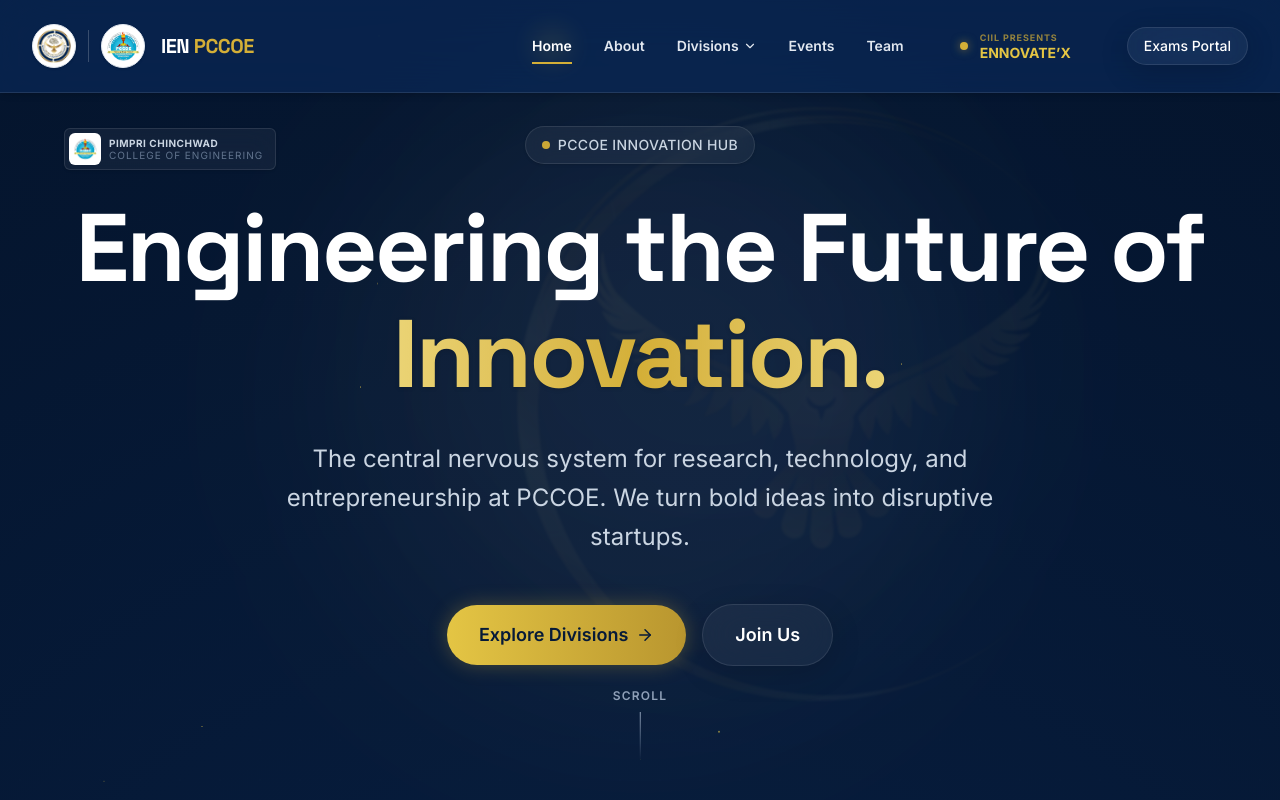
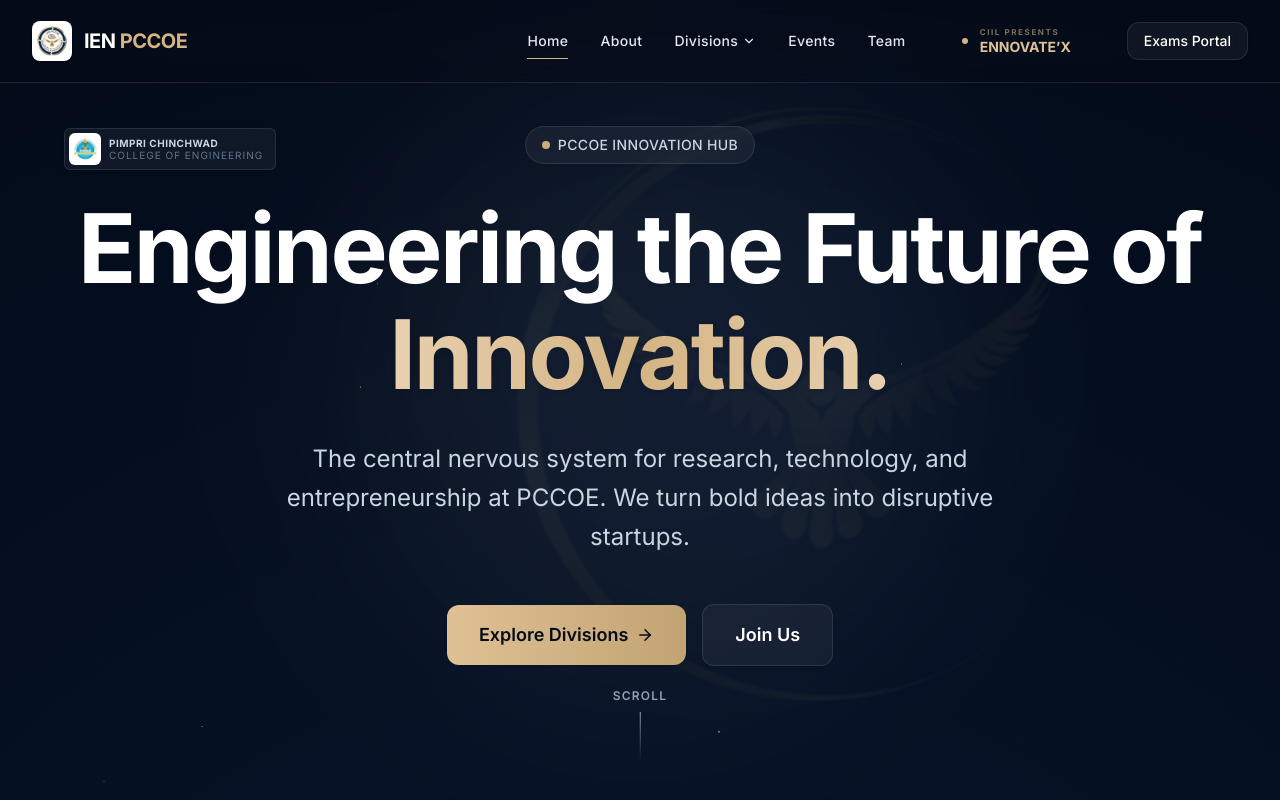
Before and after one commit to harshkaranje07/ien-club, a React (Vite) app in the folder frontend/: page / in a window 1280 px wide. Shown: the top 800 px of the page. Built offline with nearby package versions, Linux system fonts and the light colour scheme.

Commit message:
Refined UI theme: premium navbar, typography, gold-blue tone adjustments, performance optimization

```diff
--- a/frontend/src/components/layout/Navbar.tsx
+++ b/frontend/src/components/layout/Navbar.tsx
@@ -48,10 +48,10 @@
   const shouldAnimate = !prefersReducedMotion && !isMobile;
 
   const navClass = scrolled
-    ? `bg-navy-900/80 ${isMobile ? 'backdrop-blur-md' : 'backdrop-blur-xl'} border-b border-white/10 shadow-lg py-3`
-    : `bg-navy-900/60 ${isMobile ? 'backdrop-blur-md' : 'backdrop-blur-xl'} border-b border-white/10 shadow-md py-6`;
+    ? `bg-navy-950/80 backdrop-blur-md border-b border-white/10 shadow-sm py-3`
+    : `bg-navy-950/40 backdrop-blur-md border-b border-white/10 py-5`;
 
-  const linkClass = 'text-slate-200 hover:text-white';
+  const linkClass = 'text-slate-200 hover:text-gold-400 transition-colors duration-300 tracking-wide';
 
   const logoTextClass = 'text-white';
 
@@ -60,9 +60,8 @@
       <div className="max-w-7xl mx-auto px-4 sm:px-6 lg:px-8">
         <div className="flex justify-between items-center">
           {/* Logo */}
-          <Link to="/" className="flex items-center gap-4 group">
-            <div className="flex items-center gap-3">
-              <div className={`rounded-full flex items-center justify-center overflow-hidden transition-all duration-500 ease-[cubic-bezier(0.22,1,0.36,1)] bg-white border border-slate-200 shadow-sm group-hover:shadow-md ${scrolled ? 'h-10 w-10' : 'h-11 w-11'}`}>
+          <Link to="/" className="flex items-center gap-3 group">
+            <div className={`rounded-lg flex items-center justify-center overflow-hidden transition-all duration-500 ease-[cubic-bezier(0.22,1,0.36,1)] bg-white border border-white/10 shadow-sm ${scrolled ? 'h-9 w-9' : 'h-10 w-10'}`}>
               <img
                 src="/logo.png"
                 alt="IEN Logo"
@@ -71,18 +70,6 @@
                   (e.target as HTMLImageElement).src = 'https://picsum.photos/seed/ien/48/48';
                 }}
               />
-              </div>
-              <div className={`w-[1px] transition-all duration-500 ${scrolled ? 'h-6 bg-slate-300' : 'h-8 bg-white/20'}`} />
-              <div className={`rounded-full flex items-center justify-center overflow-hidden transition-all duration-500 ease-[cubic-bezier(0.22,1,0.36,1)] bg-white border border-slate-200 shadow-sm group-hover:shadow-md ${scrolled ? 'h-10 w-10' : 'h-11 w-11'}`}>
-                <img
-                  src="/college.png"
-                  alt="PCCOE Logo"
-                  className="w-full h-full object-contain p-1"
-                  onError={(e) => {
-                    (e.target as HTMLImageElement).src = 'https://picsum.photos/seed/pccoe/48/48';
-                  }}
-                />
-              </div>
             </div>
             <span className={`font-display font-bold tracking-tight transition-all duration-500 ease-[cubic-bezier(0.22,1,0.36,1)] ${logoTextClass} ${scrolled ? 'text-lg' : 'text-xl'}`}>
               IEN <span className="text-gold-500">PCCOE</span>
@@ -97,11 +84,10 @@
                 <Link
                   key={link.name}
                   to={link.path}
-                  className={`relative py-2 text-sm font-semibold transition-colors group ${linkClass} ${isActive ? 'text-white' : ''}`}
+                  className={`relative py-2 text-sm font-medium transition-colors group ${linkClass} ${isActive ? 'text-gold-400' : ''}`}
                 >
                   {link.name}
-                  <span className={`absolute left-0 bottom-0 w-full h-[2px] bg-gold-500 origin-left transition-transform duration-300 ease-out ${isActive ? 'scale-x-100' : 'scale-x-0 group-hover:scale-x-100'}`} />
-                  <span className={`absolute inset-0 bg-gold-400/20 blur-md rounded-full -z-10 opacity-0 transition-opacity duration-300 ${isActive ? 'opacity-50' : 'group-hover:opacity-100'}`} />
+                  <span className={`absolute left-0 bottom-0 w-full h-[1px] bg-gold-500 origin-left transition-transform duration-300 ease-out ${isActive ? 'scale-x-100' : 'scale-x-0 group-hover:scale-x-100'}`} />
                 </Link>
               );
             })}
@@ -112,27 +98,26 @@
               onMouseEnter={() => setActiveDropdown(true)}
               onMouseLeave={() => setActiveDropdown(false)}
             >
-              <button className={`relative flex items-center gap-1 text-sm font-semibold transition-colors py-2 group ${linkClass} ${location.pathname.startsWith('/divisions') ? 'text-white' : ''}`}>
+              <button className={`relative flex items-center gap-1 text-sm font-medium transition-colors py-2 group ${linkClass} ${location.pathname.startsWith('/divisions') ? 'text-gold-400' : ''}`}>
                 Divisions <ChevronDown size={14} className={`transition-transform duration-300 ${activeDropdown ? 'rotate-180' : ''}`} />
-                <span className={`absolute left-0 bottom-0 w-full h-[2px] bg-gold-500 origin-left transition-transform duration-300 ease-out ${activeDropdown || location.pathname.startsWith('/divisions') ? 'scale-x-100' : 'scale-x-0 group-hover:scale-x-100'}`} />
-                <span className={`absolute inset-0 bg-gold-400/20 blur-md rounded-full -z-10 opacity-0 transition-opacity duration-300 ${activeDropdown || location.pathname.startsWith('/divisions') ? 'opacity-50' : 'group-hover:opacity-100'}`} />
+                <span className={`absolute left-0 bottom-0 w-full h-[1px] bg-gold-500 origin-left transition-transform duration-300 ease-out ${activeDropdown || location.pathname.startsWith('/divisions') ? 'scale-x-100' : 'scale-x-0 group-hover:scale-x-100'}`} />
               </button>
 
               <AnimatePresence>
                 {activeDropdown && (
                   <motion.div
-                    initial={{ opacity: 0, y: 15, scale: 0.95 }}
+                    initial={{ opacity: 0, y: 10, scale: 0.98 }}
                     animate={{ opacity: 1, y: 0, scale: 1 }}
-                    exit={{ opacity: 0, y: 10, scale: 0.95 }}
+                    exit={{ opacity: 0, y: 5, scale: 0.98 }}
                     transition={{ duration: 0.2, ease: "easeOut" }}
                     className="absolute top-full left-1/2 -translate-x-1/2 pt-4 w-72"
                   >
-                    <div className={`backdrop-blur-xl rounded-2xl shadow-2xl border overflow-hidden p-2 ring-1 bg-navy-900/95 border-white/10 ring-white/5`}>
+                    <div className={`backdrop-blur-xl rounded-xl shadow-2xl border overflow-hidden p-2 bg-navy-950/95 border-white/10`}>
                       {divisions.map((div) => (
                         <Link
                           key={div.name}
                           to={div.path}
-                          className={`block p-4 rounded-xl transition-all duration-300 group hover:bg-white/5`}
+                          className={`block p-4 rounded-lg transition-all duration-300 group hover:bg-white/5`}
                         >
                           <div className={`font-display font-bold transition-colors mb-1 text-white group-hover:text-gold-400`}>
                             {div.name}
@@ -152,11 +137,10 @@
                 <Link
                   key={link.name}
                   to={link.path}
-                  className={`relative py-2 text-sm font-semibold transition-colors group ${linkClass} ${isActive ? 'text-white' : ''}`}
+                  className={`relative py-2 text-sm font-medium transition-colors group ${linkClass} ${isActive ? 'text-gold-400' : ''}`}
                 >
                   {link.name}
-                  <span className={`absolute left-0 bottom-0 w-full h-[2px] bg-gold-500 origin-left transition-transform duration-300 ease-out ${isActive ? 'scale-x-100' : 'scale-x-0 group-hover:scale-x-100'}`} />
-                  <span className={`absolute inset-0 bg-gold-400/20 blur-md rounded-full -z-10 opacity-0 transition-opacity duration-300 ${isActive ? 'opacity-50' : 'group-hover:opacity-100'}`} />
+                  <span className={`absolute left-0 bottom-0 w-full h-[1px] bg-gold-500 origin-left transition-transform duration-300 ease-out ${isActive ? 'scale-x-100' : 'scale-x-0 group-hover:scale-x-100'}`} />
                 </Link>
               );
             })}
@@ -165,20 +149,20 @@
               to="/ciil/ennovatex"
               className={`relative flex items-center gap-3 px-4 py-2 transition-all duration-300 group ml-2 ${
                 location.pathname === '/ciil/ennovatex'
-                  ? 'bg-gold-500/10 rounded-md shadow-[0_0_20px_rgba(212,175,55,0.15)]'
+                  ? 'bg-gold-500/5 rounded-lg'
                   : ''
               }`}
             >
-              <span className={`w-2 h-2 bg-gold-500 rounded-full ${shouldAnimate ? 'animate-pulse' : ''} shadow-[0_0_10px_rgba(212,175,55,0.6)] shrink-0`} />
+              <span className={`w-1.5 h-1.5 bg-gold-500 rounded-full ${shouldAnimate ? 'animate-pulse' : ''} shrink-0`} />
               <div className="flex flex-col">
-                <span className="text-[9px] leading-none tracking-widest uppercase text-gold-500/70 font-bold mb-1">
+                <span className="text-[8px] leading-none tracking-[0.2em] uppercase text-gold-500/60 font-bold mb-1">
                   CIIL Presents
                 </span>
-                <span className="text-gold-400 font-bold text-sm leading-none group-hover:text-gold-300 transition-colors group-hover:shadow-[0_0_20px_rgba(212,175,55,0.5)]">
+                <span className="text-gold-400 font-bold text-sm leading-none group-hover:text-gold-300 transition-colors">
                   ENNOVATE’X
                 </span>
               </div>
-              <span className={`absolute left-0 bottom-0 w-full h-[2px] bg-gold-500 origin-left transition-transform duration-300 ease-out ${location.pathname === '/ciil/ennovatex' ? 'scale-x-100' : 'scale-x-0 group-hover:scale-x-100'}`} />
+              <span className={`absolute left-0 bottom-0 w-full h-[1px] bg-gold-500 origin-left transition-transform duration-300 ease-out ${location.pathname === '/ciil/ennovatex' ? 'scale-x-100' : 'scale-x-0 group-hover:scale-x-100'}`} />
             </Link>
 
             <div className="flex items-center gap-4 ml-2">
--- a/frontend/tailwind.config.js
+++ b/frontend/tailwind.config.js
@@ -14,7 +14,7 @@
       ========================= */
       fontFamily: {
         sans: ['Inter', 'ui-sans-serif', 'system-ui', 'sans-serif'],
-        display: ['Space Grotesk', 'ui-sans-serif', 'system-ui', 'sans-serif'],
+        display: ['Inter', 'ui-sans-serif', 'system-ui', 'sans-serif'],
       },
 
       /* =========================
@@ -24,28 +24,31 @@
 
         /* NAVY SYSTEM */
         navy: {
-          50:  '#eef3fa',
-          100: '#d9e3f2',
-          200: '#b3c7e5',
-          300: '#8dabd8',
-          400: '#678fcb',
-          500: '#4173be',
-          600: '#2f5ea4',
-          700: '#234a80',
-          800: '#17365c',
-          900: '#0B2C5F',
-          950: '#061A38',   // 🔥 added for dark tech backgrounds
+          50:  '#f0f4f8',
+          100: '#d9e2ec',
+          200: '#bcccdc',
+          300: '#9fb3c8',
+          400: '#829ab1',
+          500: '#627d98',
+          600: '#486581',
+          700: '#334e68',
+          800: '#243b53',
+          900: '#102a43',
+          950: '#050b18',   // 🔥 Deeper, richer navy
         },
 
-        /* GOLD SYSTEM */
+        /* GOLD SYSTEM (Champagne / Premium) */
         gold: {
-          100: '#f9f2d7',
-          200: '#f2e3a6',
-          300: '#ebd475',
-          400: '#e4c544',
-          500: '#D4AF37',
-          600: '#b9962f',
-          700: '#9e7e27',
+          50:  '#fdfaf2',
+          100: '#f9f2e6',
+          200: '#f1e2cc',
+          300: '#e8d1b0',
+          400: '#dfc195',
+          500: '#d4b483',   // 🔥 Premium Champagne Gold
+          600: '#c2a372',
+          700: '#a68a5f',
+          800: '#8a714d',
+          900: '#6e593c',
         },
 
         /* SUPPORT COLORS */
```
Also changed, not shown: frontend/src/components/ui/Button.tsx (+5 -5 lines). Lines whose indentation alone changed are shown as unchanged.
